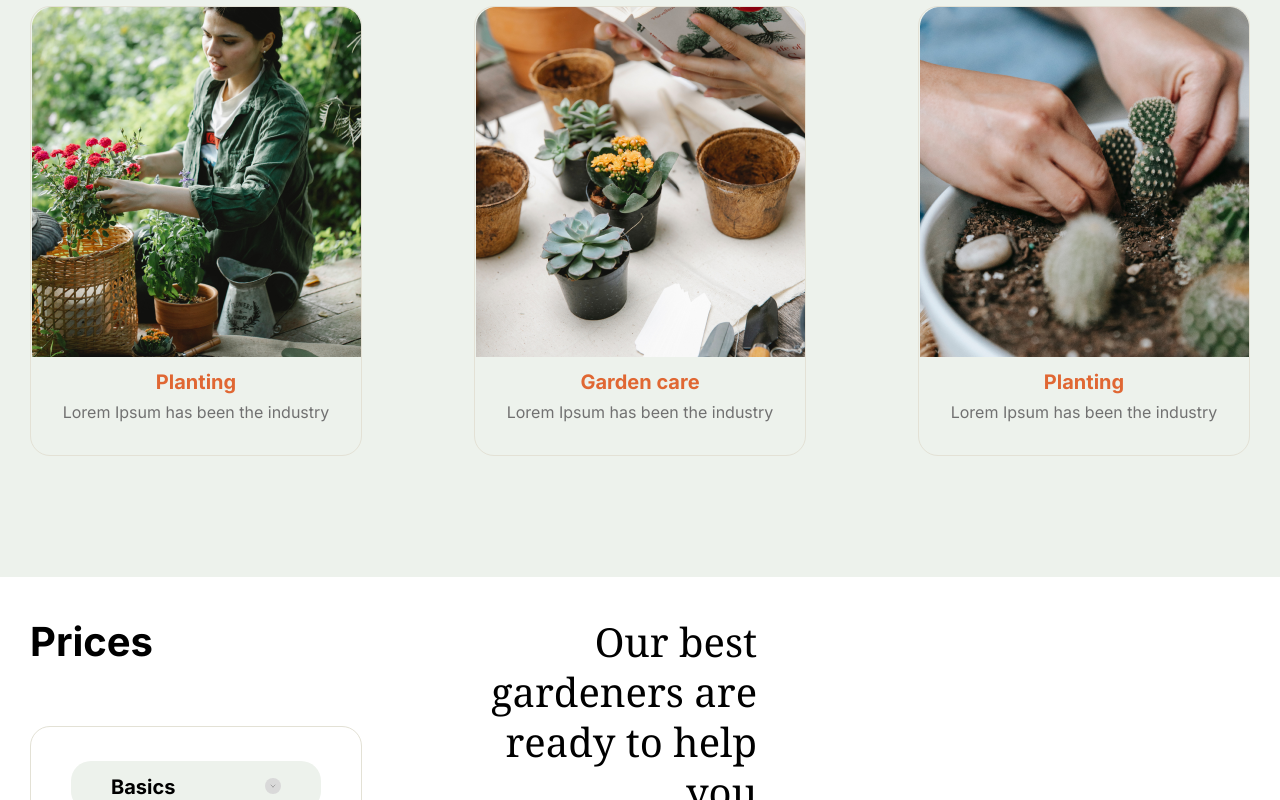
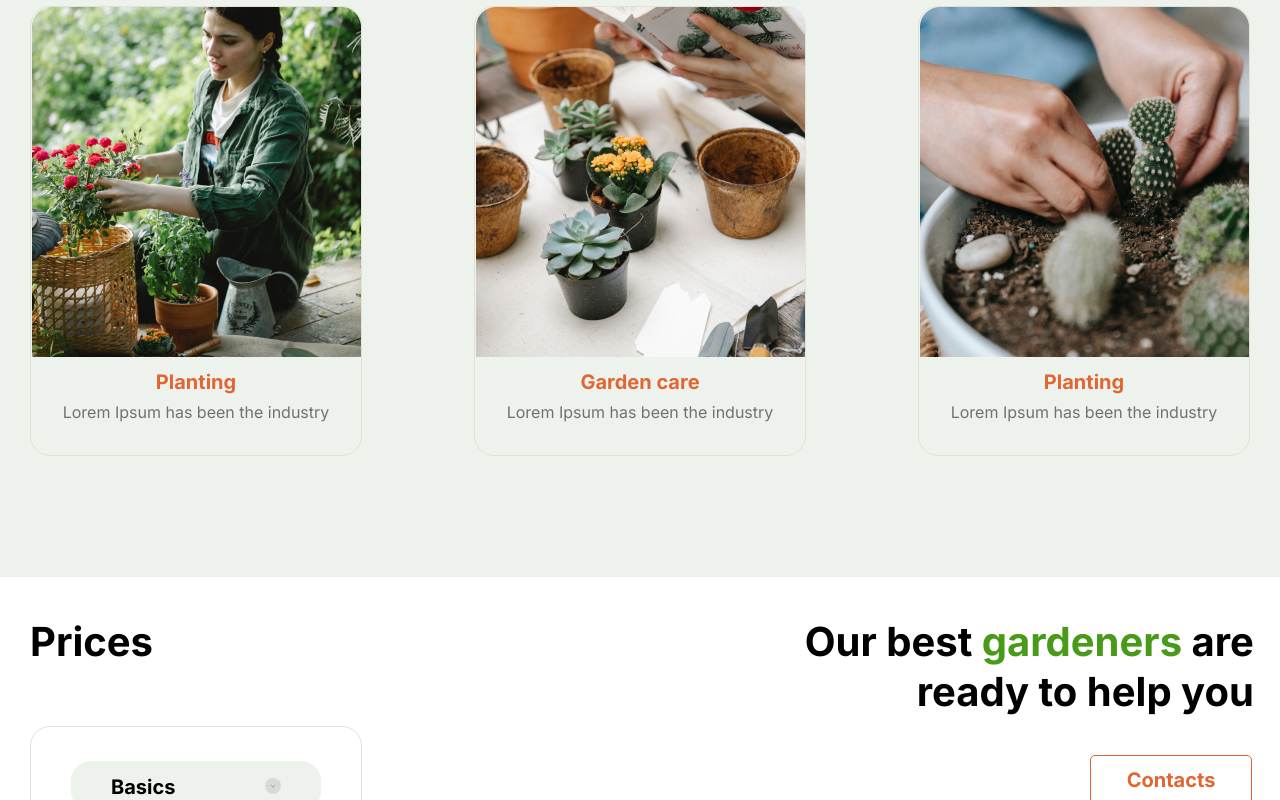
Before and after one commit to MARGO06/Plants-RS-School, a website built with webpack: page Plants/index.html in a window 1280 px wide. Shown: the part 2000-2800 px from the top of the page. Built offline with nearby package versions, Linux system fonts and the light colour scheme; a web font is replaced by a local one.

Commit message:
feat: add styles to prices section

```diff
--- a/Plants/index.html
+++ b/Plants/index.html
@@ -123,8 +123,8 @@
               </div>
             </div>
           </div>
-          <div class="infomation__price">
-              <h2 class="prices__information">Our best gardeners are ready to help you</h2>
+          <div class="information__price">
+              <h2 class="prices__information">Our best <span class="information__world">gardeners</span> are ready to help you</h2>
               <button class="button button__information">Contacts</button>
               <img src="./images/leaf.png" alt="leafs" class="prices__img">
             </div>
--- a/Plants/sass/abstracts/_placeholders.scss
+++ b/Plants/sass/abstracts/_placeholders.scss
@@ -8,7 +8,7 @@
 
 %button-main{
   border-radius: 10px;
-  border: 2px solid #E06733;
+  border: 1px solid #E06733;
 }
 
 %text-location{
--- a/Plants/sass/base/_base.scss
+++ b/Plants/sass/base/_base.scss
@@ -14,6 +14,7 @@ body{
 
 button{
   @extend %button-main;
+  height: 50px;
 }
 h2{
   @include font($size: 4.0rem,$style: normal,$weight: 400,$line-height:normal);
--- a/Plants/sass/components/_prices.scss
+++ b/Plants/sass/components/_prices.scss
@@ -1,6 +1,6 @@
 .container__prices{
   padding: 40px 0 150px 0;
-  @include flex ($display: flex, $content:space-between)
+  display: flex;
 }
 
 .prices__title{
@@ -38,12 +38,33 @@
   margin: 6px auto;
 }
 
-.information__price{
-  padding: 0;
+.prices__information{
+  @include font($size: 4.0rem,$style: normal,$weight: 700,$line-height:5.0rem);
+  @extend %font-second;
+  text-align: end;
+  width: 51%;
+  margin-left: 438px;
+  color: $color-second-text;
 }
-.prices__information{
-  line-height: 5.0rem;
+
+.information__world{
+  color: $color-second;
+}
+
+.button__information{
+  margin-top: 38px;
+  margin-left: 728px;
+  width: 162px;
+  height: 50px;
+  color: $color-primary;
+  @include font($size: 2.0rem,$style: normal,$weight: 700,$line-height:normal);
   @extend %font-main;
-  width: 37%;
-  text-align: end;
+  background-color: #ffffff;
+  border-radius: 5px;
 }
+
+.prices__img{
+  display: block;
+  margin-top: 39px;
+  margin-left: 738px;
+}
--- a/Plants/sass/components/_service.scss
+++ b/Plants/sass/components/_service.scss
@@ -15,9 +15,9 @@
   @include flex ($display: flex, $content:flex-start);
 }
 .service__buttons{
-  margin-top: 19px;
-  margin-left: 143px;
-  width: 55%;
+  padding-top: 19px;
+  padding-left: 143px;
+  width: 60%;
 }
 
 .button__choice{
--- a/Plants/sass/style.scss
+++ b/Plants/sass/style.scss
@@ -13,7 +13,7 @@
 @import"layouts/header";
 
 //components
-@import"components/service";
 @import"components/welcome";
 @import"components/about";
+@import"components/service";
 @import"components/prices";
```
Also changed, not shown: Plants/sass/style.css, 1 other file.
